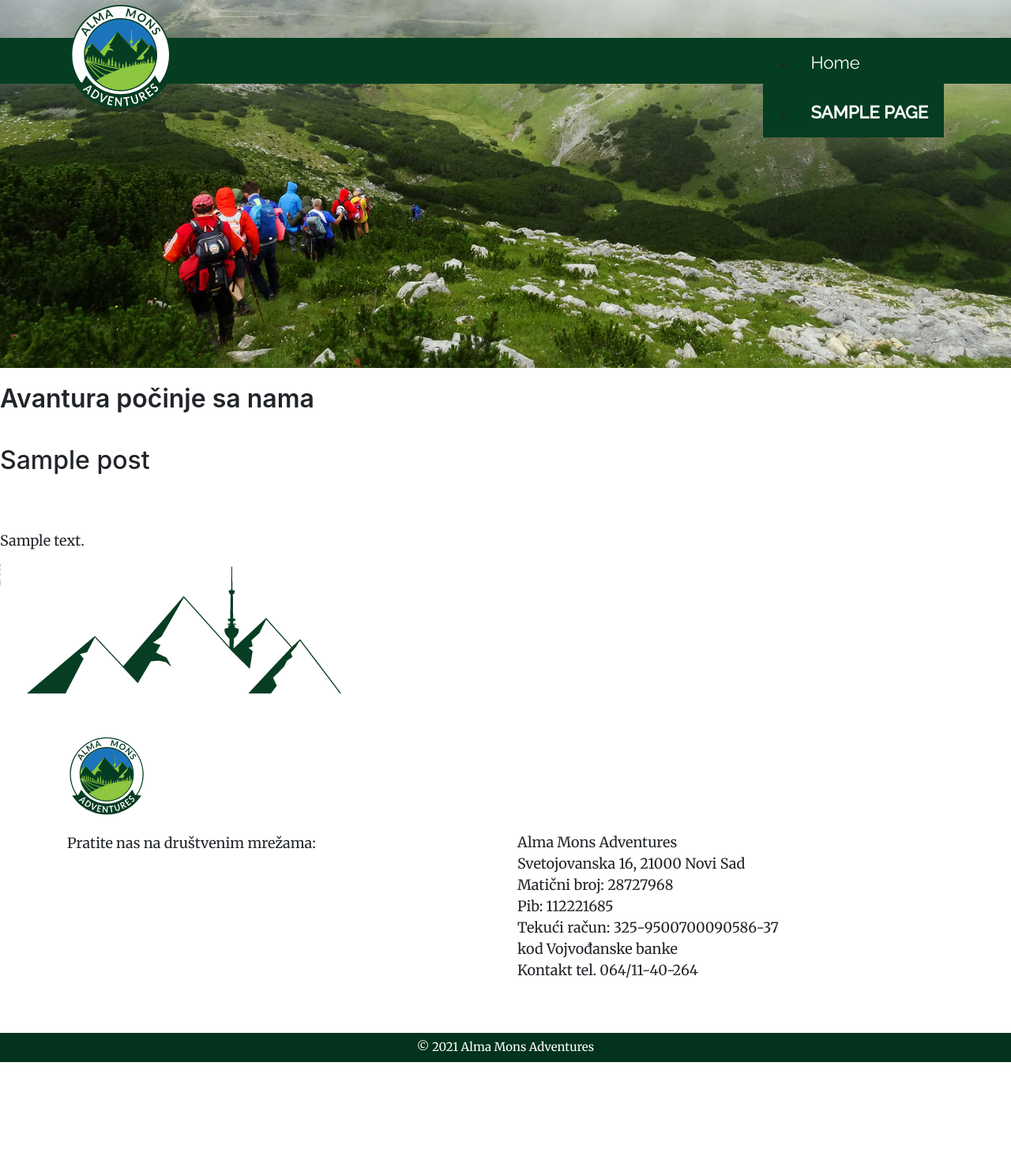
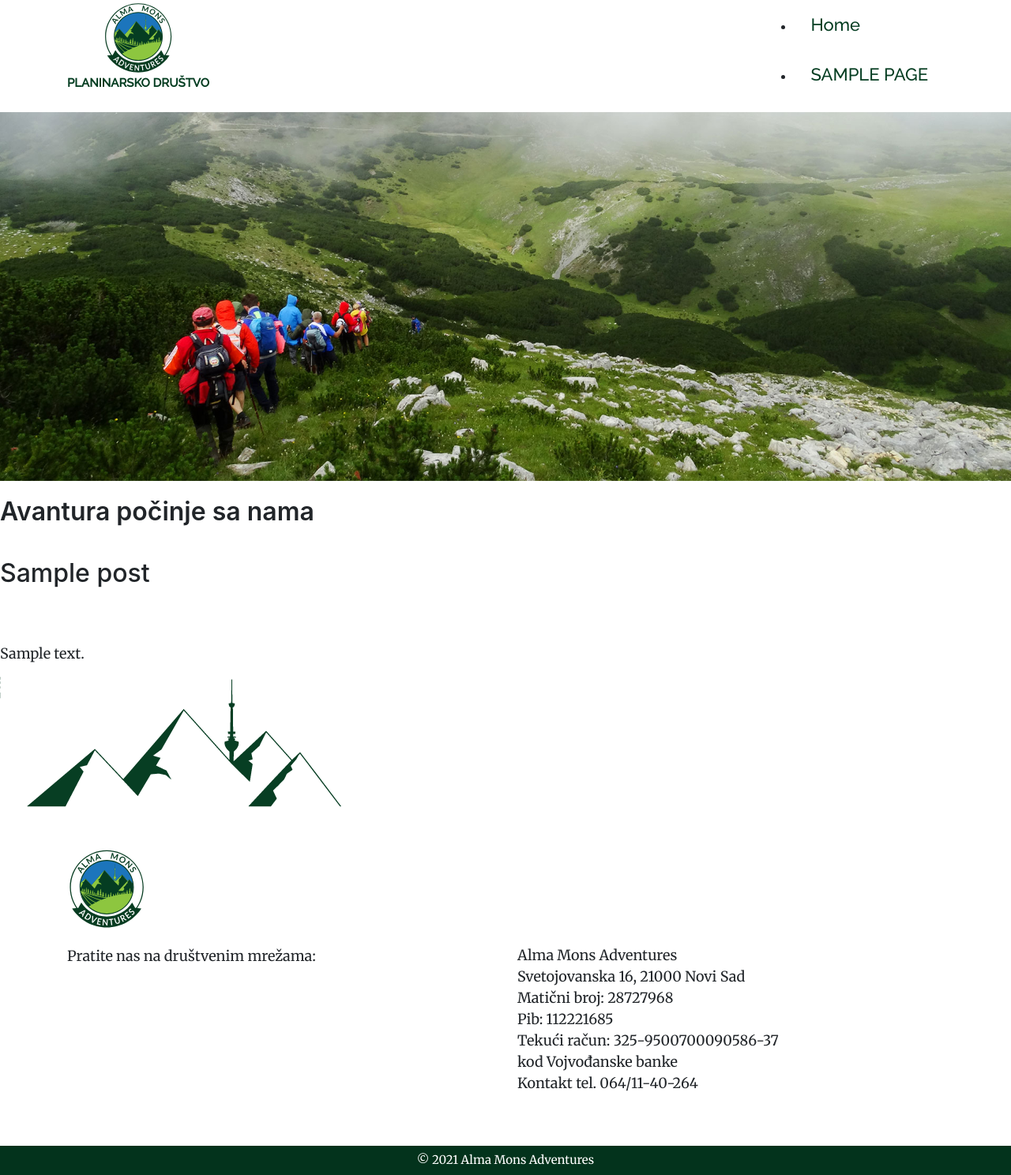
Before and after one commit to gocapuskarevic/almamonsadventures, a WordPress theme: template wp-content/themes/almamons/front-page.php in a window 1280 px wide. Shown: the whole page at 79% size. Before the commit the page ends 1345 px from the top, so only its background shows below. Run offline with PHP 8.4 and a stand-in for WordPress, Linux system fonts and the light colour scheme; the site name, menu and one post (Sample post) are stand-ins, and other content is empty; style sheets or scripts are compiled from the project's sources; some libraries are stand-ins or nearby versions.

Commit message:
Restyle first line menu items.

```diff
--- a/wp-content/themes/almamons/header.php
+++ b/wp-content/themes/almamons/header.php
@@ -22,31 +22,24 @@
 </head>
 
 <body <?php body_class(); ?>>
-	<div class="container navigations">
-    <div class="row">
-      <div class="col">
-				<div class="logo">
-					<a href="<?php echo get_site_url(); ?>">
-						<img src="<?php bloginfo('template_directory'); ?>/img/logo.svg">
-					</a>
-  			</div>
-			</div>
-		</div>
-	</div>
 	<header>
     <div class="container navigations">
       <div class="row">
         <div class="col">
           <div class="menu-primary">
-            <div>
-            </div>
+						<div class="logo">
+							<a href="<?php echo get_site_url(); ?>">
+								<img src="<?php bloginfo('template_directory'); ?>/img/logo.svg">
+								<span>PLANINARSKO DRUŠTVO</span>
+							</a>
+  					</div>
             <nav class="navbar navbar-expand-xl navbar-dark">
               <button class="navbar-toggler" type="button" data-toggle="collapse" data-target="#navbarSupportedContent" aria-controls="navbarSupportedContent" aria-expanded="false" aria-label="Toggle navigation">
                 <span class="navbar-toggler-icon">
 								<i class="fas fa-bars"></i>
 								</span>
               </button>
-              <div class="collapse navbar-collapse" id="navbarSupportedContent">
+              <div class="collapse navbar-collapse full-width" id="navbarSupportedContent">
 							<?php
 								wp_nav_menu(
 									array(
--- a/wp-content/themes/almamons/inc/css/style.css
+++ b/wp-content/themes/almamons/inc/css/style.css
@@ -32,7 +32,6 @@ a {
   font-size: 22px;
 }
 a:hover {
-  color: #fff;
   text-decoration: none;
 }
 
@@ -40,14 +39,15 @@ a:hover {
   display: inline-block;
   padding: 15px 20px;
   border: 2px solid #043D21;
-  background-color: #043D21;
-  color: #fff;
   transition: 0.2s all ease-in-out;
 }
 .primary:hover, .primary:active, .primary:focus {
   border: 2px solid #043D21;
-  background-color: #fff;
+}
+
+header a, header span {
   color: #043D21;
+  font-weight: 500;
 }
 
 /* VARIABLES */
@@ -72,19 +72,15 @@ a:hover {
   }
 }*/
 .logo {
-  width: 150px;
-  position: absolute;
-  top: 0;
-  left: 0;
-  z-index: 150;
-}
-@media (max-width: 1200px) {
-  .logo {
-    width: 100px;
-  }
+  text-align: center;
 }
 .logo img {
-  padding-left: 15px;
+  width: 90px;
+}
+.logo span {
+  display: block;
+  font-size: 15px;
+  font-weight: 600;
 }
 
 .navbar-toggler {
@@ -98,10 +94,6 @@ a:hover {
 }
 
 header {
-  background-color: #043D21;
-  height: 58px;
-  margin: 48px 0;
-  z-index: 10;
   position: relative;
 }
 @media (max-width: 1200px) {
@@ -112,7 +104,7 @@ header {
 }
 header .menu-primary {
   display: flex;
-  align-items: center;
+  align-items: stretch;
   justify-content: space-between;
 }
 header .navbar {
@@ -126,15 +118,31 @@ header .navbar .navbar-toggler-icon {
 header .navbar .navbar-toggler-icon i {
   font-size: 30px;
 }
-header .navbar li {
+header .navbar .full-width {
+  height: 100%;
+}
+header .navbar .full-width .menu-top-bar-container {
+  height: 100%;
+}
+header .navbar .full-width .menu-top-bar-container ul {
+  height: 100%;
+}
+header .navbar .full-width .menu-top-bar-container ul li {
+  margin: 0 20px 15px 20px;
+  height: 100%;
+  display: flex;
+  align-items: center;
   transition: 0.2s all ease;
+  border-bottom: 5px solid #fff;
 }
-header .navbar li:hover {
-  background-color: #8DC63F;
+header .navbar .full-width .menu-top-bar-container ul li a {
+  padding: 0;
 }
-header .navbar li:hover a {
-  color: #fff;
-  text-decoration: none;
+header .navbar .full-width .menu-top-bar-container ul li:hover {
+  border-bottom: 5px solid #043D21;
+}
+header .navbar .full-width .menu-top-bar-container ul li:hover a {
+  color: #043D21;
 }
 header .navbar #menu-top-bar {
   display: flex;
@@ -143,20 +151,6 @@ header .navbar #menu-top-bar {
 @media (max-width: 1200px) {
   header .navbar #menu-top-bar {
     display: block;
-  }
-}
-header .navbar ul {
-  background-color: #043D21;
-}
-@media (max-width: 1200px) {
-  header .navbar ul {
-    margin-top: 48px;
-    min-width: 260px;
-  }
-}
-@media (max-width: 380px) {
-  header .navbar ul {
-    padding-top: 15px;
   }
 }
 header .navbar ul li:last-child {
@@ -217,11 +211,7 @@ header .menu-item-has-children .sub-menu li a {
     content: "";
   }
 }
-header .menu-item-has-children .sub-menu li:hover {
-  background-color: #8DC63F;
-}
 header .menu-item-has-children .sub-menu li:hover a {
-  color: #fff;
   text-decoration: none;
 }
 header .menu-item-has-children:hover .sub-menu {
@@ -239,9 +229,7 @@ header .menu-item-has-children:hover .sub-menu {
 }
 
 .hero {
-  margin-top: -155px;
   position: relative;
-  z-index: -5;
   min-height: 300px;
 }
 .hero img {
--- a/wp-content/themes/almamons/inc/sass/components/_header.scss
+++ b/wp-content/themes/almamons/inc/sass/components/_header.scss
@@ -17,16 +17,14 @@
 }*/
 
 .logo{
-  width: 150px;
-  position: absolute;
-  top: 0;
-  left: 0;
-  z-index: 150;
-  @media (max-width: $extra-large){
-    width: 100px;
+  text-align: center;
+  img{
+    width: 90px;
   }
-  img{
-    padding-left: 15px;
+  span{
+    display: block;
+    font-size: 15px;
+    font-weight: 600;
   }
 }
 
@@ -40,10 +38,8 @@
   }
 }
 header{
-  background-color: $almamons-dark;
-  height: 58px;
-  margin: 48px 0;
-  z-index: 10;
+  //background-color: $almamons-dark;
+  //z-index: 10;
   position: relative;
   @media (max-width: $extra-large){
     height: 48px;
@@ -51,7 +47,7 @@ header{
   }
   .menu-primary{
     display: flex;
-    align-items: center;
+    align-items: stretch;
     justify-content: space-between
   }
   .navbar{
@@ -64,13 +60,29 @@ header{
         font-size: 30px;
       }
     }
-    li{
-      transition: .2s all ease;
-      &:hover{
-        background-color: $almamons-light;
-        a{
-          color: $white;
-          text-decoration: none;
+    .full-width{
+      height: 100%;
+      .menu-top-bar-container{
+        height: 100%;
+        ul{
+          height: 100%;
+          li{
+            margin: 0 20px 15px 20px;
+            height: 100%;
+            display: flex;
+            align-items: center;
+            transition: .2s all ease;
+            border-bottom: 5px solid $white;
+            a{
+              padding: 0;
+            }
+            &:hover{
+              border-bottom: 5px solid $almamons-dark;
+              a{
+                color: $almamons-dark;
+              }
+            }
+          }
         }
       }
     }
@@ -82,13 +94,13 @@ header{
       }
     }
     ul{
-      background-color: $almamons-dark;
+      //background-color: $almamons-dark;
       @media (max-width: $extra-large){
-        margin-top: 48px;
-        min-width: 260px;
+        //margin-top: 48px;
+        //min-width: 260px;
       }
       @media (max-width: 380px){
-        padding-top: 15px;
+        //padding-top: 15px;
       }
       li{
         &:last-child{
@@ -147,9 +159,9 @@ header{
           }
         }
         &:hover{
-          background-color: $almamons-light;
+          //background-color: $almamons-light;
           a{
-            color: $white;
+            //color: $white;
             text-decoration: none;
           }
         }
@@ -176,9 +188,9 @@ header{
 }
 
 .hero{
-  margin-top: -155px;
+  //margin-top: -155px;
   position: relative;
-  z-index: -5;
+  //z-index: -5;
   min-height: 300px;
   img{
     object-fit: cover;
--- a/wp-content/themes/almamons/inc/sass/components/_typo.scss
+++ b/wp-content/themes/almamons/inc/sass/components/_typo.scss
@@ -18,7 +18,7 @@ a{
   font-family: $sans-serif;
   font-size: $medium-size;
   &:hover{
-    color: $white;
+    //color: $white;
     text-decoration: none;
   }
 }
@@ -26,12 +26,18 @@ a{
   display: inline-block;
   padding: 15px 20px;
   border: 2px solid $almamons-dark;
-  background-color: $almamons-dark;
-  color: $white;
+  //background-color: $almamons-dark;
+  //color: $white;
   transition: .2s all ease-in-out;
   &:hover, &:active, &:focus{
     border: 2px solid $almamons-dark;
-    background-color: $white;
-    color: $almamons-dark;
+    //background-color: $white;
+    //color: $almamons-dark;
   }
 }
+header{
+  a, span{
+    color: $almamons-dark;
+    font-weight: 500;
+  }
+}
```
Also changed, not shown: 1 other file.
